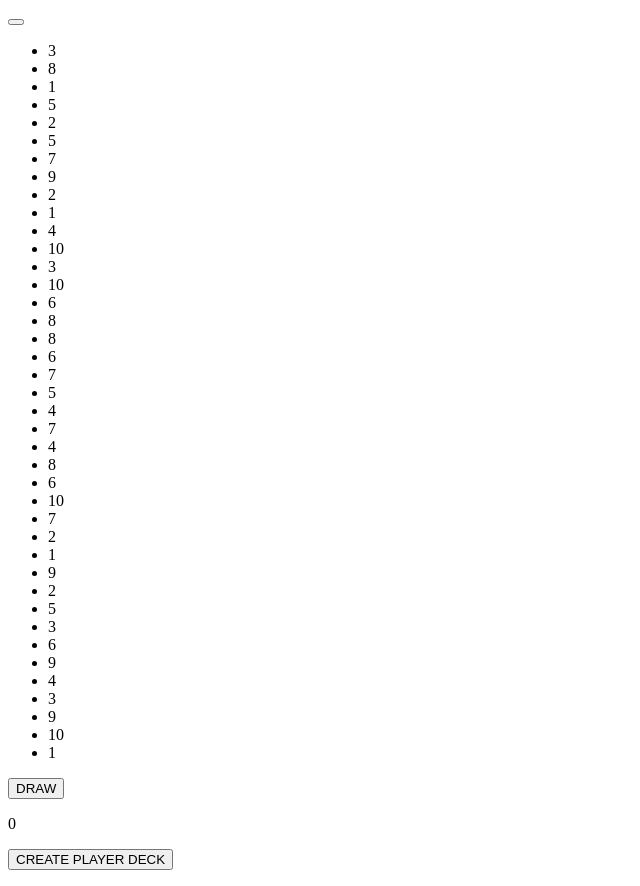
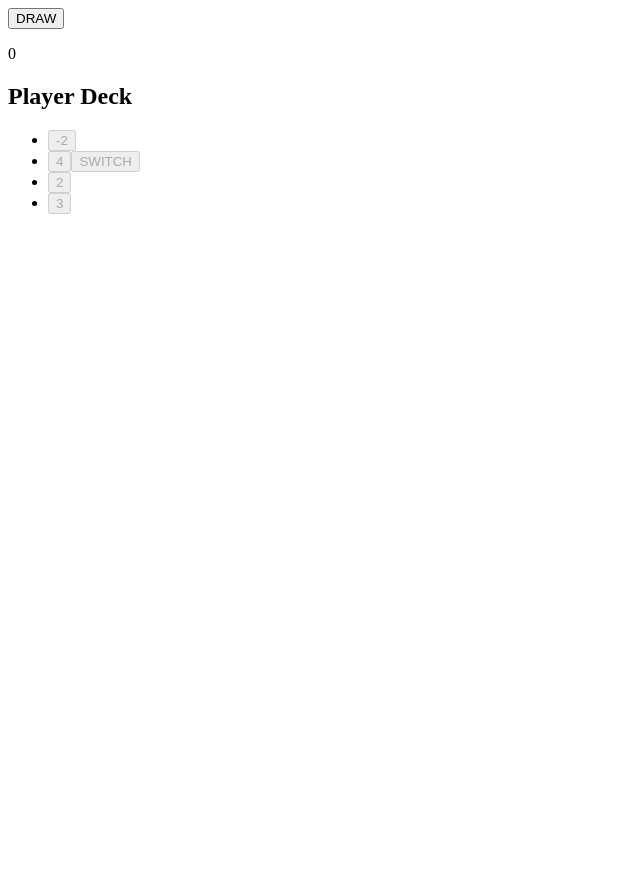
Before and after one commit to alexander-ye/pazaak, a React (Create React App) app: page / in a window 1280 px wide. Shown: the whole page, without its empty margins (0-640 px from the left). After the commit the page ends 800 px from the top, so only its background shows below. Built offline with nearby package versions, Linux system fonts and the light colour scheme.

Commit message:
Basic turns

```diff
--- a/src/components/Card.js
+++ b/src/components/Card.js
@@ -1,6 +1,6 @@
 import React, { useEffect, useState } from "react";
 
-const Card = ({ cardSum, setCardSum, cardNumber }) => {
+const Card = ({ turn, setTurn, cardSum, setCardSum, cardNumber }) => {
   const [value, setValue] = useState(0);
   const [sign, setSign] = useState("positive");
   const [signSwitchable, setSignSwitchable] = useState(false);
@@ -58,6 +58,7 @@ const Card = ({ cardSum, setCardSum, cardNumber }) => {
     if (!played) {
       logCard();
       setPlayed(true);
+      setTurn(turn + 1);
       setCardSum(cardSum + value);
     }
   };
@@ -91,10 +92,10 @@ const Card = ({ cardSum, setCardSum, cardNumber }) => {
     return (
       <div className="pazaakCard">
         {/* <p className="pazaakCardNumber">{value}</p> */}
-        <button onClick={playCard} disabled={played}>
+        <button onClick={playCard} disabled={played || turn === 0}>
           {value}
         </button>
-        <button onClick={switchSign} disabled={played}>
+        <button onClick={switchSign} disabled={played || turn === 0}>
           SWITCH
         </button>
       </div>
@@ -103,7 +104,7 @@ const Card = ({ cardSum, setCardSum, cardNumber }) => {
     return (
       <div className="pazaakCard">
         {/* <p className="pazaakCardNumber">{value}</p> */}
-        <button onClick={playCard} disabled={played}>
+        <button onClick={playCard} disabled={played || turn === 0}>
           {value}
         </button>
       </div>
--- a/src/components/Game.js
+++ b/src/components/Game.js
@@ -17,6 +17,7 @@ const Game = () => {
   const [playerDeck, setPlayerDeck] = useState([]);
   const [cardsPlayed, setCardsPlayed] = useState(0);
   const [cardSum, setCardSum] = useState(0);
+  const [turn, setTurn] = useState(0);
   // Side deck: 10 unique cards player chooses before match
   // Four cards of side deck chosen at random for player
   // Plus cards: 1-6 pts
@@ -66,7 +67,7 @@ const Game = () => {
     let out = [...sideDeck];
     out = shuffleDeck(out);
     out = out.slice(0, 4);
-    setPlayerDeck(out);
+    return out;
   };
 
   // Create and shuffle main deck
@@ -74,6 +75,11 @@ const Game = () => {
     setMainDeck(generateMainDeck());
     setSideDeck(generateSideDeck());
   }, []);
+
+  // Create player deck
+  useEffect(() => {
+    setPlayerDeck(generatePlayerDeck());
+  }, [sideDeck]);
 
   const drawMainCard = () => {
     if (cardsPlayed < 9 && cardSum < 20) {
@@ -83,6 +89,7 @@ const Game = () => {
       setMainDeck(gameMainDeck);
       setCardSum(cardSum + cardToDraw);
       setCardsPlayed(cardsPlayed + 1);
+      setTurn(turn + 1);
     }
   };
 
@@ -93,24 +100,19 @@ const Game = () => {
 
   return (
     <div>
-      <button onClick={logDecks}></button>
-      <ul>
-        {mainDeck.map((i) => (
-          <li>{i}</li>
-        ))}
-      </ul>
       <button onClick={drawMainCard}>DRAW</button>
-      <ul>
-        {drawnCards.map((i) => (
-          <li>{i}</li>
-        ))}
-      </ul>
       <p>{cardSum}</p>
-      <button onClick={generatePlayerDeck}>CREATE PLAYER DECK</button>
+      <h2>Player Deck</h2>
       <ul>
         {playerDeck.map((i) => (
           <li>
-            <Card cardSum={cardSum} setCardSum={setCardSum} cardNumber={i} />
+            <Card
+              turn={turn}
+              setTurn={setTurn}
+              cardSum={cardSum}
+              setCardSum={setCardSum}
+              cardNumber={i}
+            />
           </li>
         ))}
       </ul>
```
